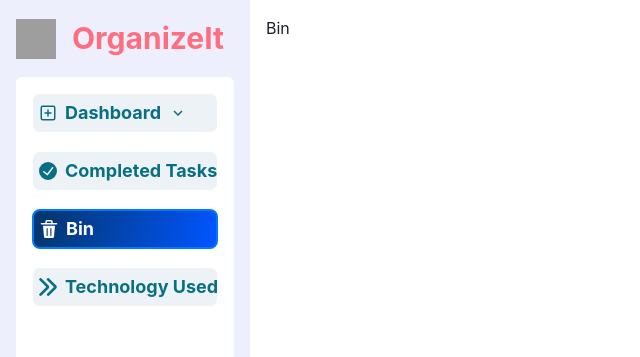
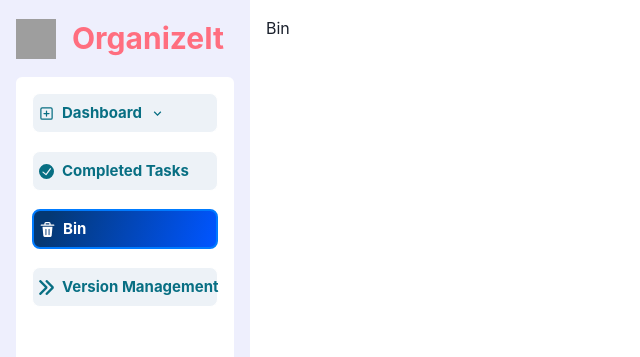
Before and after one commit to Manthan472003/TeamsApp, a React (Create React App) app in the folder Frontend/my-app/: page /bin in a window 1280 px wide. Shown: the top 357 px of the page, without its empty margins (0-640 px from the left). Built offline with nearby package versions, Linux system fonts and the light colour scheme; no server answers; grey boxes are pictures that could not be loaded.

Commit message:
font fixed

```diff
--- a/Frontend/my-app/src/components/AddSectionModal.js
+++ b/Frontend/my-app/src/components/AddSectionModal.js
@@ -39,7 +39,7 @@ const AddSectionModal = ({ isOpen, onClose, onSectionAdded }) => {
                 });
                 setSectionName('');
                 if (typeof onSectionAdded === 'function') {
-                    onSectionAdded(); // Notify parent to refresh sections
+                    onSectionAdded(); // Notify parent to refresh task manager
                 }
                 onClose();
             } else {
--- a/Frontend/my-app/src/components/CompletedTask.js
+++ b/Frontend/my-app/src/components/CompletedTask.js
@@ -1,6 +1,6 @@
 import React, { useState, useEffect, useCallback } from 'react';
 import {
-    Box, Text, Accordion, AccordionItem, AccordionButton, AccordionPanel, AccordionIcon, useToast, Spacer
+    Box, Text, Accordion, AccordionItem, AccordionButton, AccordionPanel, AccordionIcon, useToast, Spacer, Heading
 } from '@chakra-ui/react';
 
 import { getSections } from '../Services/SectionService';
@@ -137,7 +137,12 @@ const CompletedTask = () => {
     };
 
     return (
+
         <Box mt={5}>
+            <Heading as='h2' size='xl'paddingLeft={3} color={'#086F83'}>
+                Completed Tasks
+            </Heading>
+            <br/>
             <Accordion>
                 {sections.map(section => (
                     <AccordionItem key={section.id} borderWidth={1} borderRadius="md" mb={4}>
--- a/Frontend/my-app/src/components/Sidebar.js
+++ b/Frontend/my-app/src/components/Sidebar.js
@@ -6,15 +6,15 @@ import { useNavigate, useLocation } from 'react-router-dom';
 import { CheckCircleIcon, DeleteIcon, ArrowRightIcon, HamburgerIcon, ChevronDownIcon, PlusSquareIcon } from '@chakra-ui/icons';
 import logo from '../assets/logo.png';
 import AddSectionModal from './AddSectionModal';
-import AddTaskModal from './AddTaskModal';  // Import AddTaskModal
+import AddTaskModal from './AddTaskModal';
 import { getSections } from '../Services/SectionService';
 
-const Sidebar = () => {
+const Sidebar = ({ onSectionAdded }) => {
   const navigate = useNavigate();
   const location = useLocation();
   const [activeButton, setActiveButton] = useState(location.pathname);
   const [userName, setUserName] = useState('');
-  const [isOpen, setIsOpen] = useState(false); // Manage Collapse state
+  const [isOpen, setIsOpen] = useState(location.pathname === '/Home'); // Manage Collapse state
   const { isOpen: isSectionOpen, onOpen: onSectionOpen, onClose: onSectionClose } = useDisclosure();
   const { isOpen: isTaskOpen, onOpen: onTaskOpen, onClose: onTaskClose } = useDisclosure();
   const toast = useToast();
@@ -62,6 +62,9 @@ const Sidebar = () => {
 
   const handleSectionAdded = async () => {
     await fetchSections();
+    if (onSectionAdded) {
+      onSectionAdded(); // Notify TaskManager to refresh
+    }
     toast({
       title: "Section added.",
       description: "The new section was successfully added.",
@@ -155,6 +158,7 @@ const Sidebar = () => {
           {...(activeButton === '/Home' && buttonStyles.active)}
           _hover={{ ...buttonStyles.hover }}
           onClick={() => handleNavigation('/Home')}
+          fontSize={15}
         >
           Dashboard
         </Button>
@@ -196,6 +200,7 @@ const Sidebar = () => {
           {...(activeButton === '/completed-tasks' && buttonStyles.active)}
           _hover={{ ...buttonStyles.hover }}
           onClick={() => handleNavigation('/completed-tasks')}
+          fontSize={15}
         >
           Completed Tasks
         </Button>
@@ -205,6 +210,7 @@ const Sidebar = () => {
           {...(activeButton === '/bin' && buttonStyles.active)}
           _hover={{ ...buttonStyles.hover }}
           onClick={() => handleNavigation('/bin')}
+          fontSize={15}
         >
           Bin
         </Button>
@@ -214,8 +220,9 @@ const Sidebar = () => {
           {...(activeButton === '/tech-used' && buttonStyles.active)}
           _hover={{ ...buttonStyles.hover }}
           onClick={() => handleNavigation('/tech-used')}
+          fontSize={15}
         >
-          Technology Used
+          Version Management
         </Button>
       </VStack>
 
```
Lines whose indentation alone changed are shown as unchanged.
